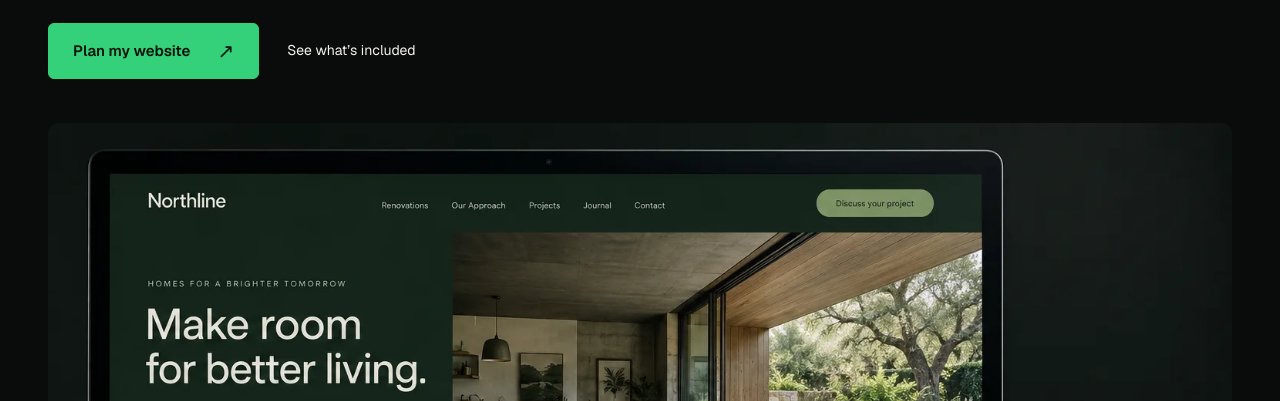
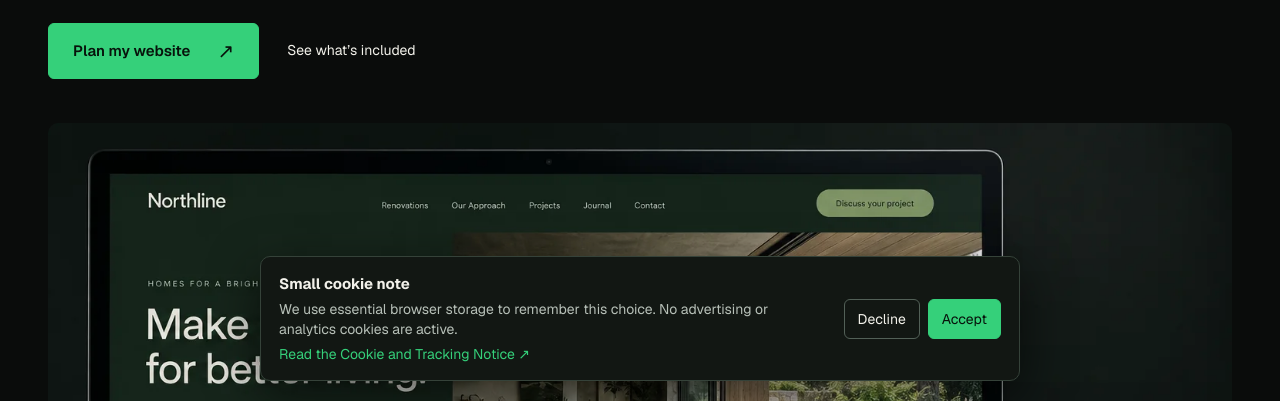
Before and after one commit to Abhishekknown/uplof-landing-page, a website: page website-design/index.html in a window 1280 px wide. Shown: the part 399-800 px from the top of the page. Drawn offline with Linux system fonts and the light colour scheme.

Commit message:
Add cookie consent banner

```diff
--- /dev/null
+++ b/cookie-consent.js
@@ -0,0 +1,13 @@
+(() => {
+  const key = 'uplof-cookie-choice';
+  if (localStorage.getItem(key)) return;
+  const banner = document.createElement('aside');
+  banner.setAttribute('aria-label', 'Cookie notice');
+  banner.className = 'cookie-consent';
+  banner.innerHTML = '<div><strong>Small cookie note</strong><p>We use essential browser storage to remember this choice. No advertising or analytics cookies are active.</p><a href="/cookie-tracking-notice/">Read the Cookie and Tracking Notice ↗</a></div><div class="cookie-actions"><button type="button" data-choice="declined">Decline</button><button type="button" data-choice="accepted">Accept</button></div>';
+  const style = document.createElement('style');
+  style.textContent = '.cookie-consent{position:fixed;z-index:50;left:20px;right:20px;bottom:20px;max-width:760px;margin:auto;display:flex;gap:22px;align-items:center;justify-content:space-between;padding:16px 18px;background:#121713;color:#f2f1ea;border:1px solid #354239;border-radius:10px;box-shadow:0 16px 50px #0009;font:14px/1.45 Geist,system-ui,sans-serif}.cookie-consent strong{font-size:15px}.cookie-consent p{margin:4px 0;color:#b7c0b8}.cookie-consent a{color:#35d07a}.cookie-actions{display:flex;gap:8px;flex-shrink:0}.cookie-actions button{border:1px solid #526057;border-radius:6px;padding:9px 13px;background:transparent;color:#f2f1ea;cursor:pointer;font:inherit}.cookie-actions button:last-child{background:#35d07a;color:#07120b;border-color:#35d07a}@media(max-width:620px){.cookie-consent{left:12px;right:12px;bottom:12px;display:block}.cookie-actions{margin-top:12px}.cookie-actions button{width:50%}}';
+  document.head.append(style);
+  banner.addEventListener('click', (event) => { const button = event.target.closest('[data-choice]'); if (!button) return; localStorage.setItem(key, button.dataset.choice); banner.remove(); });
+  document.body.append(banner);
+})();
--- a/website-design/index.html
+++ b/website-design/index.html
@@ -84,5 +84,6 @@
   </main>
   <footer class="wrap footer"><a class="brand" href="/">uplof<span>↗</span></a><p>Clear websites. Easier next steps.</p><a href="tel:+918828447664">+91 88284 47664</a><a href="/">Explore Uplof ↗</a><span><a href="/privacy-policy/">Privacy</a> · <a href="/terms-of-service/">Terms</a> · <a href="/refund-cancellation-policy/">Refunds</a> · <a href="/cookie-tracking-notice/">Cookies</a></span></footer>
   <div class="mobile-cta"><a class="button" href="#enquire">Plan my website ↗</a></div>
+  <script src="/cookie-consent.js" defer></script>
 </body>
 </html>
```
Also changed, not shown: index.html (+1 -0 lines).
